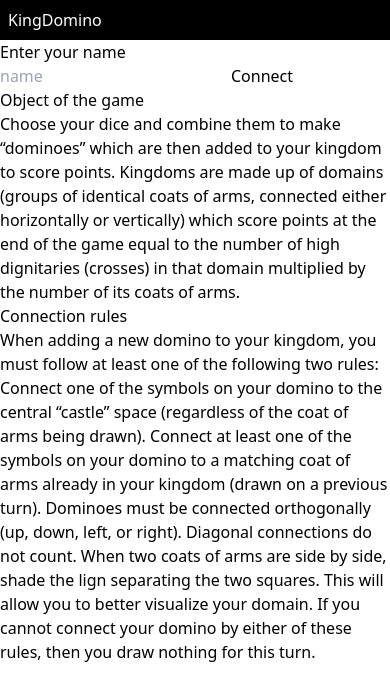
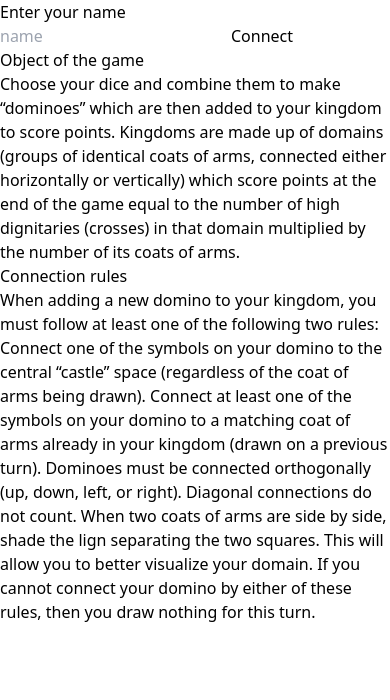
Before and after one commit to lozanov95/kingdomino, a React (Vite) app in the folder gameclient/: page / in a window 390 px wide. Shown: the top 700 px of the page. Built offline with nearby package versions, Linux system fonts and the light colour scheme.

Commit message:
the nav is hidden on mobile devices

```diff
--- a/gameclient/src/components/nav.tsx
+++ b/gameclient/src/components/nav.tsx
@@ -1,5 +1,9 @@
 function Navigation() {
-  return <nav className="bg-black text-white p-2 text-md lg:text-3xl">KingDomino</nav>;
+  return (
+    <nav className="bg-black text-white hidden lg:block p-2 text-md lg:text-3xl">
+      KingDomino
+    </nav>
+  );
 }
 
 export default Navigation;
```
